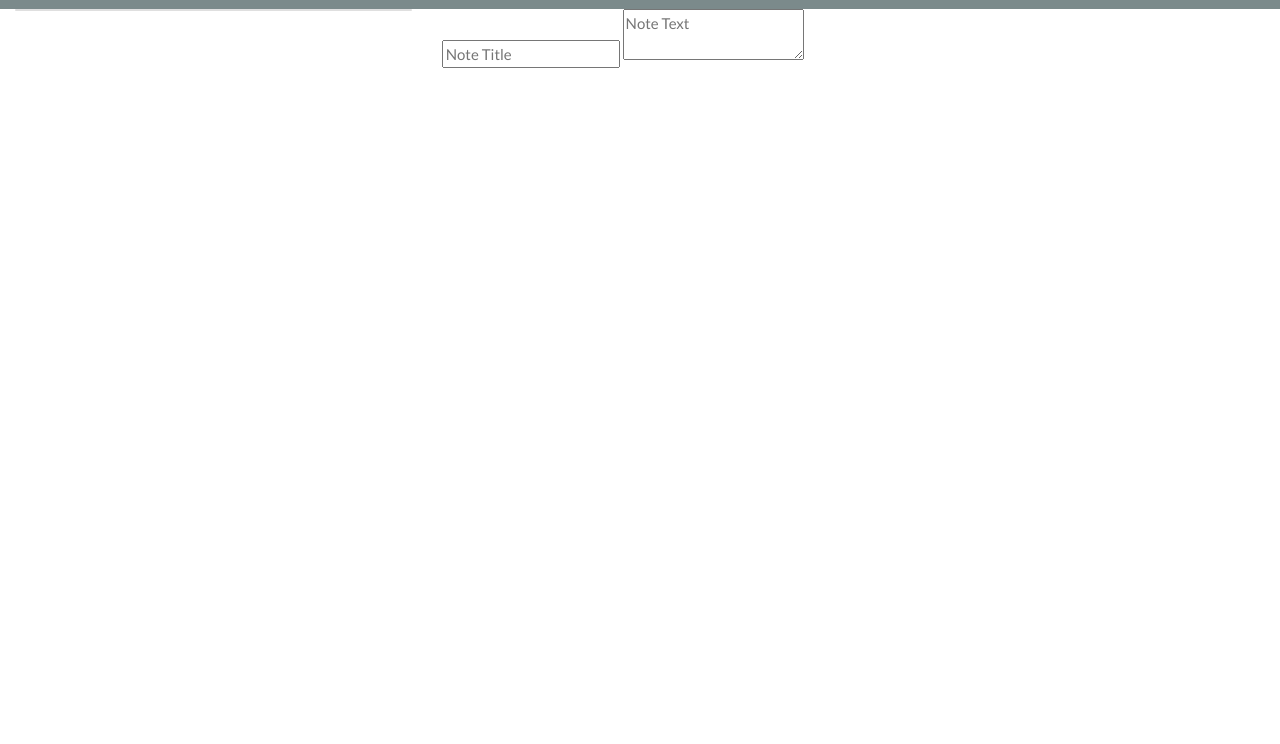
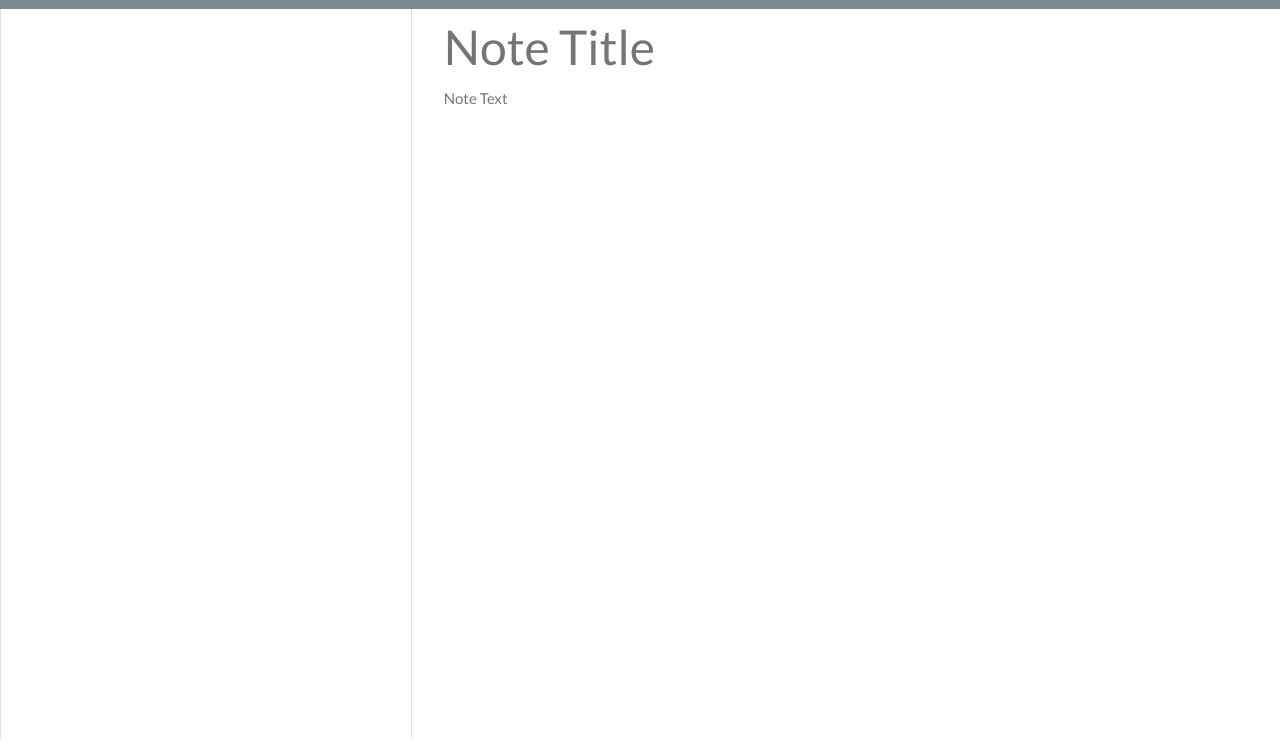
Before and after one commit to mistwhit/note-taker, a website: page public/notes.html in a window 1280 px wide. Shown: the part 62-806 px from the top of the page. Drawn offline with nearby package versions, Linux system fonts and the light colour scheme; files whose address does not match are found by name.

Commit message:
Updated internal links to documents

```diff
--- a/public/notes.html
+++ b/public/notes.html
@@ -15,7 +15,7 @@
       integrity="sha384-mzrmE5qonljUremFsqc01SB46JvROS7bZs3IO2EmfFsd15uHvIt+Y8vEf7N7fWAU"
       crossorigin="anonymous"
     />
-    <link rel="stylesheet" href="/assets/css/styles.css" />
+    <link rel="stylesheet" href="./assets/style.css" />
   </head>
 
   <body>
```
Also changed, not shown: public/index.html (+1 -1 lines).
